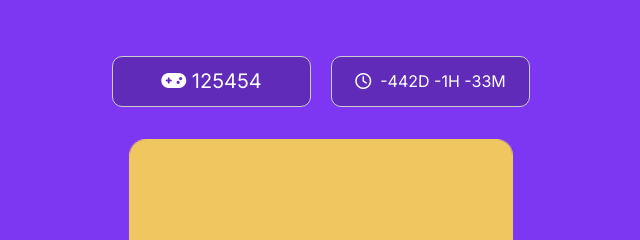
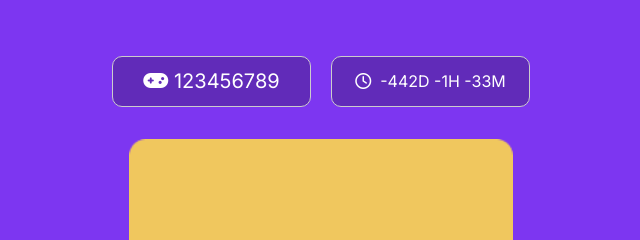
Before and after one commit to Md-Rashedul-Karim/pac-rush-ui, a plain HTML site: page index.html in a window 1280 px wide. Shown: the top 240 px of the page, 319-959 px from the left. Drawn offline with nearby package versions, Linux system fonts and the light colour scheme.

Commit message:
udated_cicd

```diff
--- a/index.html
+++ b/index.html
@@ -37,7 +37,7 @@
                <div class="col-12 sm-12">
                   <div class="time-score-panel">
                      <button class="btn score-time text-white">
-                        <p><i class="fas fa-gamepad"></i>&nbsp;125454</p>
+                        <p><i class="fas fa-gamepad"></i>&nbsp;123456789</p>
                      </button>
                      <button class="btn score-time text-white">
                         <div id="timer">
```
